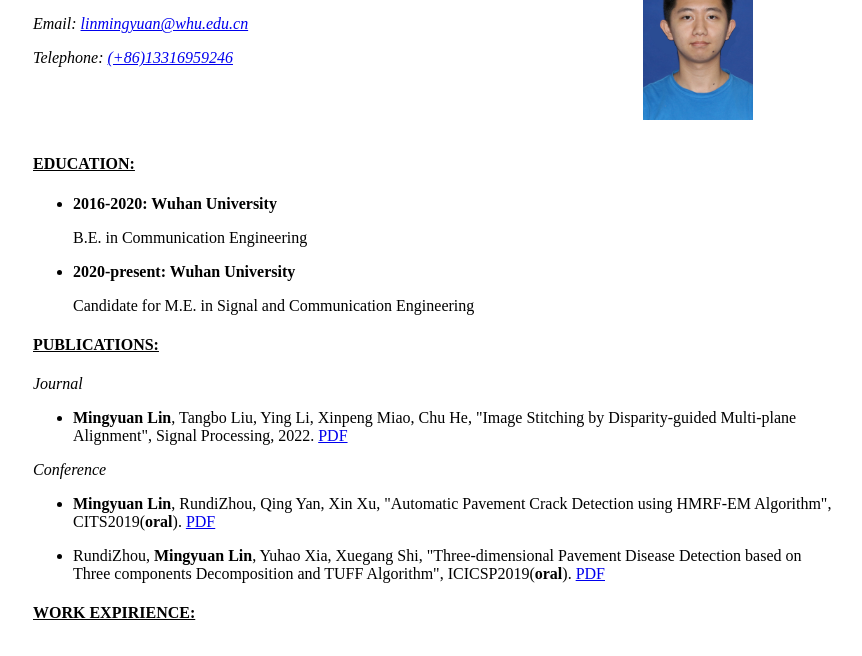
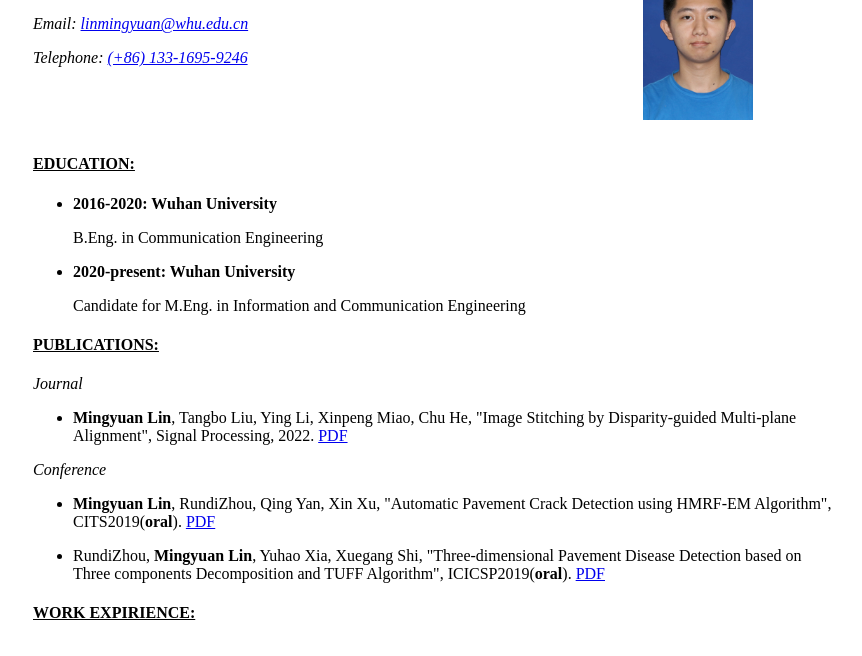
Before and after one commit to linmingyuan/linmingyuan.github.io, a plain HTML site: page index.html in a window 1280 px wide. Shown: the part 44-700 px from the top of the page, without its empty margins (207-1069 px from the left). Drawn offline with Linux system fonts and the light colour scheme.

Commit message:
Update index.html

```diff
--- a/index.html
+++ b/index.html
@@ -19,7 +19,7 @@
                         Email: <a href="mailto:linmingyuan@whu.edu.cn">linmingyuan@whu.edu.cn</a>
                     </p>
                     <p>
-                        Telephone: <a href="tel:(+86)13316959246"> (+86)13316959246 </a>
+                        Telephone: <a href="tel:(+86)13316959246"> (+86) 133-1695-9246 </a>
                     </p>
                 </address>
             </div>
@@ -37,7 +37,7 @@
                             2016-2020: Wuhan University
                         </p>
                         <p>
-                            B.E. in Communication Engineering
+                            B.Eng. in Communication Engineering
                         </p>
                     </li>
 					<li>
@@ -45,7 +45,7 @@
                             2020-present: Wuhan University
                         </p>
                         <p>
-                            Candidate for M.E. in Signal and Communication Engineering
+                            Candidate for M.Eng. in Information and Communication Engineering
                         </p>
 					</li>
                 </ul>
```
